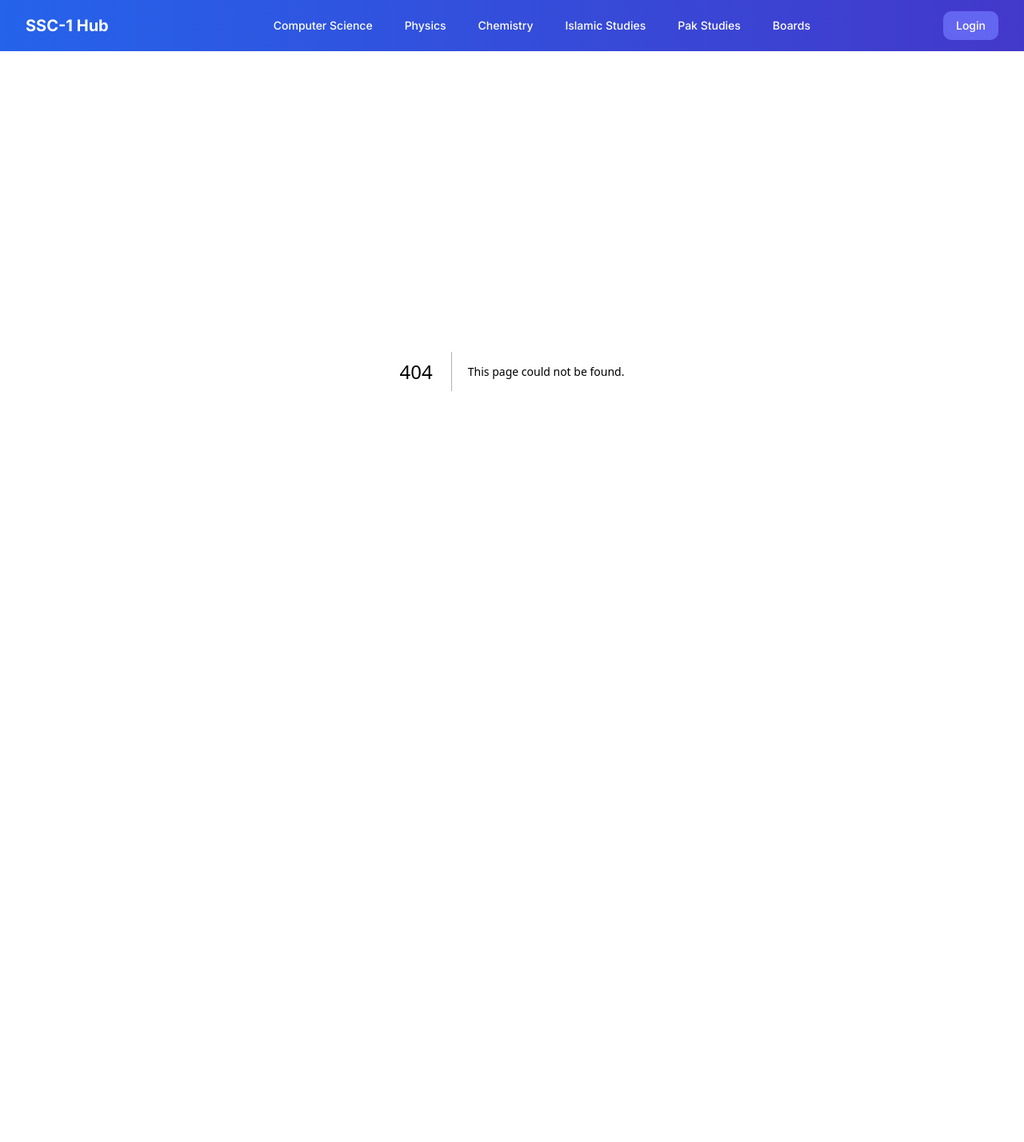
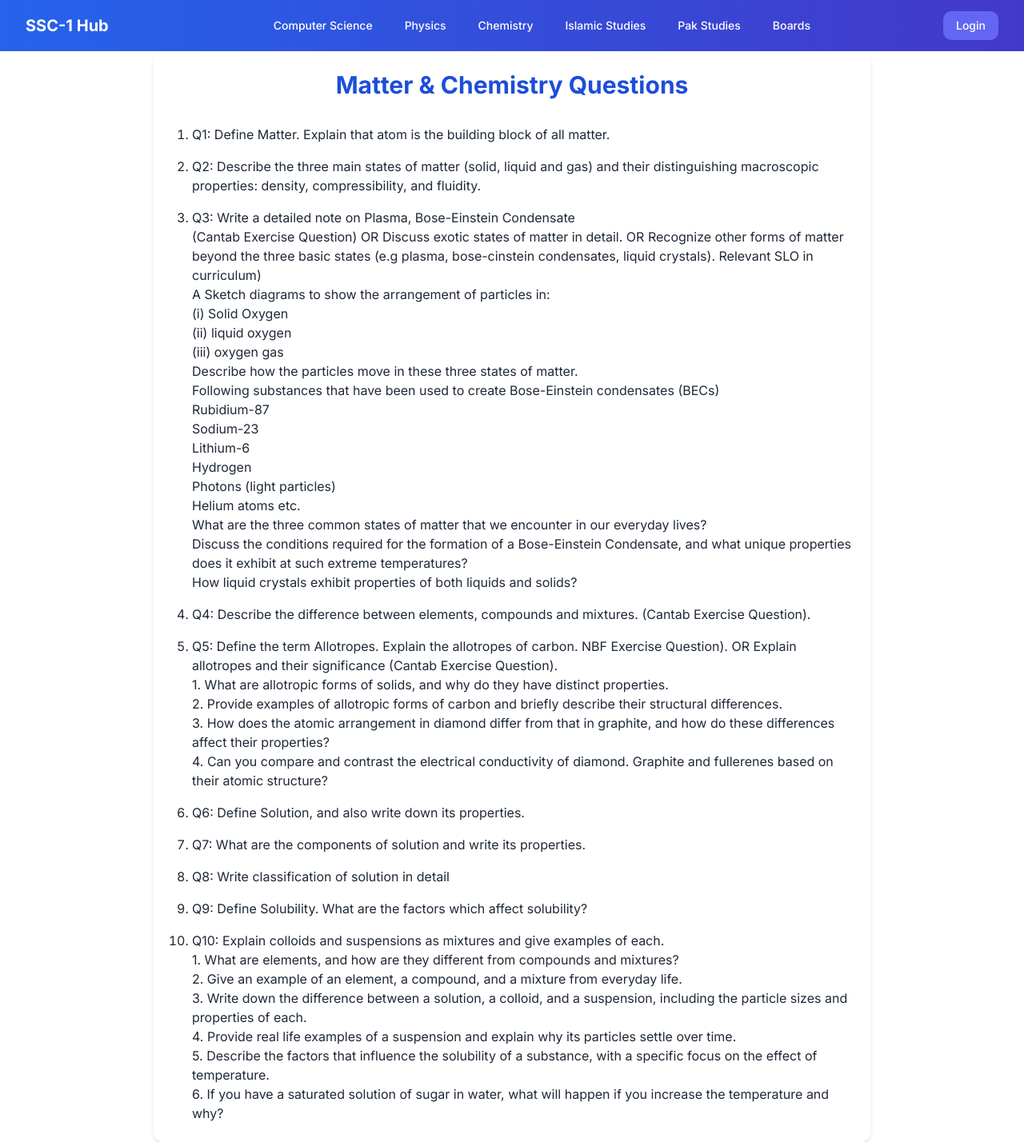
Before and after one commit to tahaamin2013/SSC-Training, a Next.js app: page /chemistry/unit-2/textbook-questions in a window 1280 px wide. Before the commit this address had no page. Shown: the whole page at 80% size. Before the commit the page ends 864 px from the top, so only its background shows below. Built offline with nearby package versions, Linux system fonts and the light colour scheme.

Commit message:
add Matter Chemistry Questions page and update navigation links

```diff
--- a/src/app/chemistry/unit-2/page.tsx
+++ b/src/app/chemistry/unit-2/page.tsx
@@ -76,6 +76,7 @@ const data = [
           { href: "/chemistry/unit-2/brief-questions", text: "Brief Questions", icon: FileText },
           { href: "/chemistry/unit-2/detailed-questions", text: "Detailed Questions", icon: List },
           { href: "/chemistry/unit-2/content", text: "Content", icon: List },
+          { href: "/chemistry/unit-2/textbook-questions", text: "Textbook Questions", icon: List },
           { href: "/chemistry/unit-2/numerical", text: "Numerical Questions", icon: List },
         ]
     }
--- /dev/null
+++ b/src/app/chemistry/unit-2/textbook-questions/page.tsx
@@ -0,0 +1,53 @@
+// pages/matter-chemistry-questions.js
+import React from 'react';
+
+const MatterChemistryQuestions = () => {
+  return (
+    <div className="max-w-4xl mx-auto p-6 bg-white shadow-md rounded-lg">
+      <h1 className="text-3xl font-bold text-center mb-8 text-blue-700">Matter & Chemistry Questions</h1>
+
+      <div className="space-y-6">
+        <ol className="list-decimal pl-6 space-y-4">
+          <li className="text-gray-800">Q1: Define Matter. Explain that atom is the building block of all matter.</li>
+          <li className="text-gray-800">Q2: Describe the three main states of matter (solid, liquid and gas) and their distinguishing macroscopic properties: density, compressibility, and fluidity.</li>
+          <li className="text-gray-800">Q3: Write a detailed note on Plasma, Bose-Einstein Condensate
+            <br />(Cantab Exercise Question) OR Discuss exotic states of matter in detail. OR Recognize other forms of matter beyond the three basic states (e.g plasma, bose-cinstein condensates, liquid crystals). Relevant SLO in curriculum)
+            <br />A Sketch diagrams to show the arrangement of particles in:
+            <br />(i) Solid Oxygen
+            <br />(ii) liquid oxygen
+            <br />(iii) oxygen gas
+            <br />Describe how the particles move in these three states of matter.
+            <br />Following substances that have been used to create Bose-Einstein condensates (BECs)
+            <br />Rubidium-87
+            <br />Sodium-23
+            <br />Lithium-6
+            <br />Hydrogen
+            <br />Photons (light particles)
+            <br />Helium atoms etc.
+            <br />What are the three common states of matter that we encounter in our everyday lives?
+            <br />Discuss the conditions required for the formation of a Bose-Einstein Condensate, and what unique properties does it exhibit at such extreme temperatures?
+            <br />How liquid crystals exhibit properties of both liquids and solids?</li>
+          <li className="text-gray-800">Q4: Describe the difference between elements, compounds and mixtures. (Cantab Exercise Question).</li>
+          <li className="text-gray-800">Q5: Define the term Allotropes. Explain the allotropes of carbon. NBF Exercise Question). OR Explain allotropes and their significance (Cantab Exercise Question).
+            <br />1. What are allotropic forms of solids, and why do they have distinct properties.
+            <br />2. Provide examples of allotropic forms of carbon and briefly describe their structural differences.
+            <br />3. How does the atomic arrangement in diamond differ from that in graphite, and how do these differences affect their properties?
+            <br />4. Can you compare and contrast the electrical conductivity of diamond. Graphite and fullerenes based on their atomic structure?</li>
+          <li className="text-gray-800">Q6: Define Solution, and also write down its properties.</li>
+          <li className="text-gray-800">Q7: What are the components of solution and write its properties.</li>
+          <li className="text-gray-800">Q8: Write classification of solution in detail</li>
+          <li className="text-gray-800">Q9: Define Solubility. What are the factors which affect solubility?</li>
+          <li className="text-gray-800">Q10: Explain colloids and suspensions as mixtures and give examples of each.
+            <br />1. What are elements, and how are they different from compounds and mixtures?
+            <br />2. Give an example of an element, a compound, and a mixture from everyday life.
+            <br />3. Write down the difference between a solution, a colloid, and a suspension, including the particle sizes and properties of each.
+            <br />4. Provide real life examples of a suspension and explain why its particles settle over time.
+            <br />5. Describe the factors that influence the solubility of a substance, with a specific focus on the effect of temperature.
+            <br />6. If you have a saturated solution of sugar in water, what will happen if you increase the temperature and why?</li>
+        </ol>
+      </div>
+    </div>
+  );
+};
+
+export default MatterChemistryQuestions;
```
Also changed, not shown: src/app/chemistry/unit-13/chapter-round-up/textbook-questions/page.tsx (line endings or trailing spaces).
